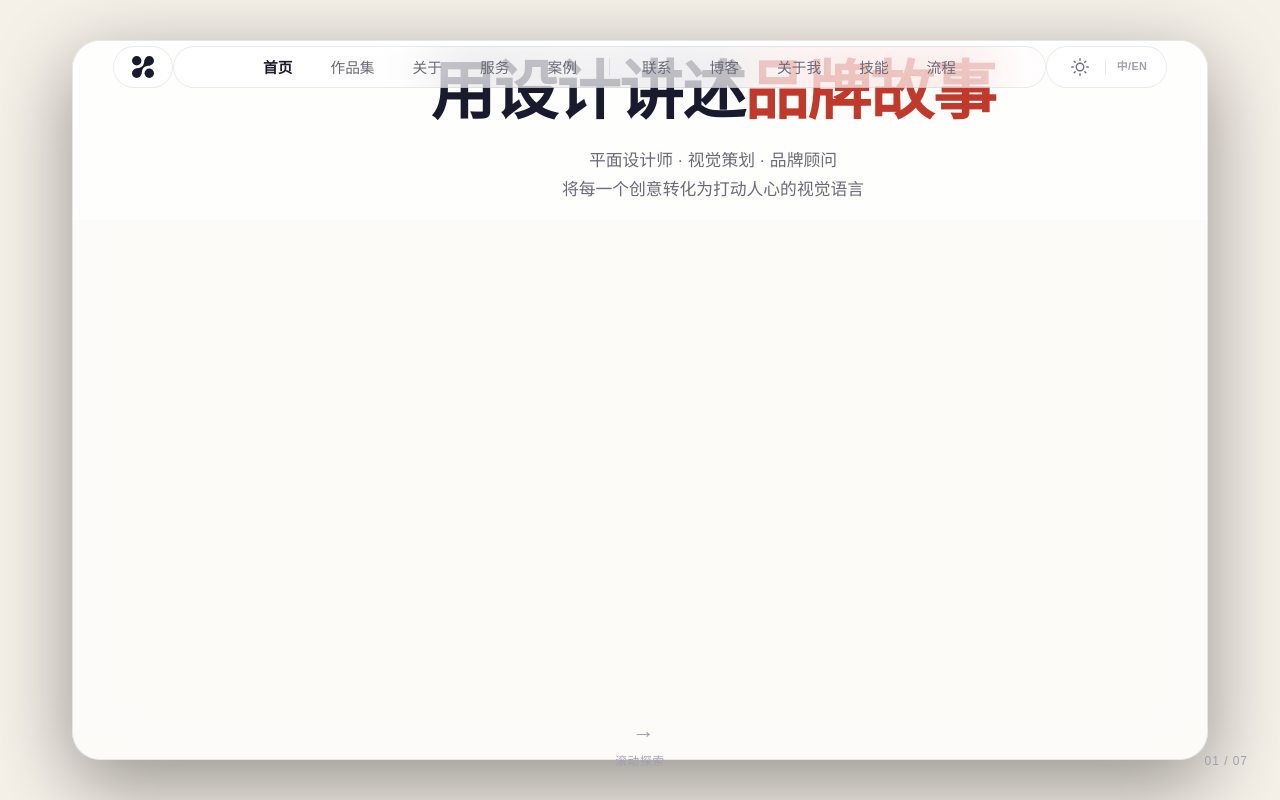
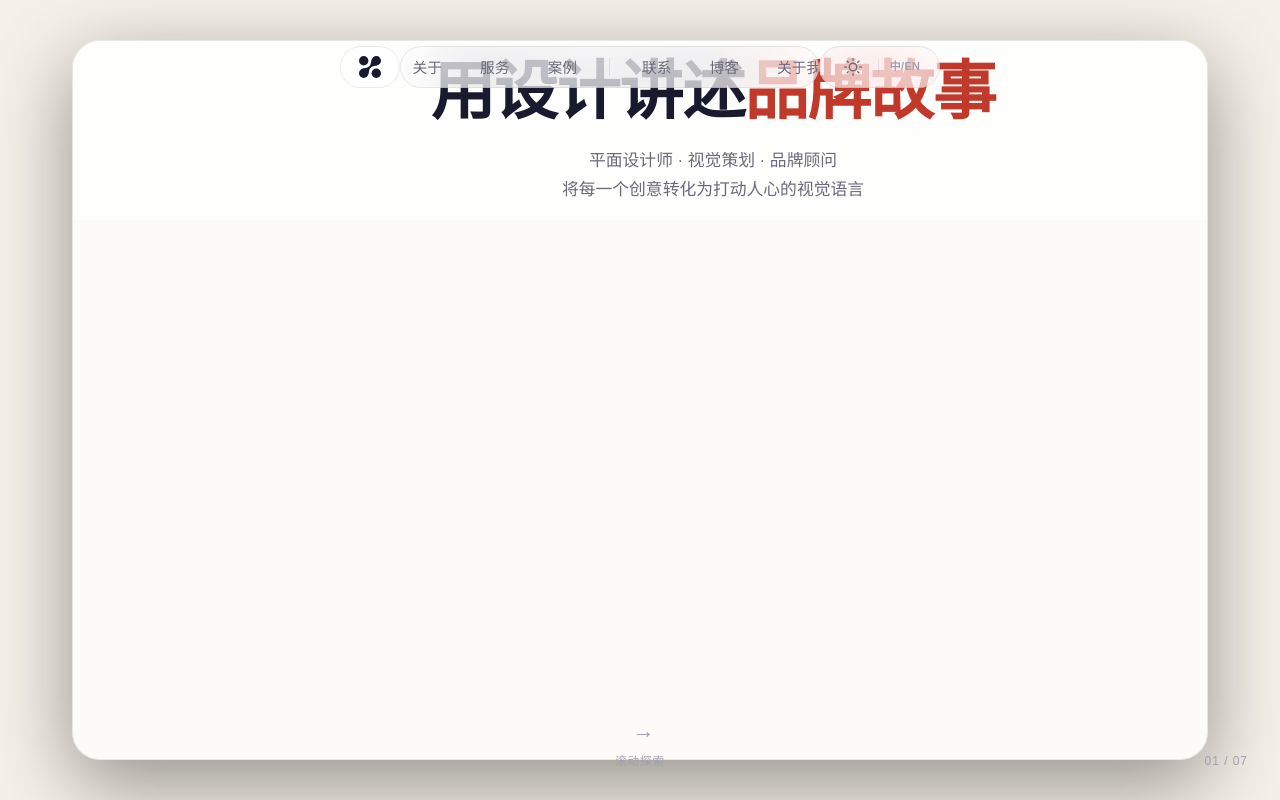
Before and after one commit to liliweijie/lxlylzl, a plain HTML site: page index.html in a window 1280 px wide. Drawn offline with Linux system fonts and the light colour scheme.

Commit message:
fix: add max-width:680px and margin:0 auto to .top-nav so it aligns with .page__content

```diff
--- a/index.html
+++ b/index.html
@@ -141,6 +141,10 @@
 
     width: 100%;
 
+    max-width: 680px;
+
+    margin: 0 auto;
+
     box-sizing: border-box;
 
   }
```
